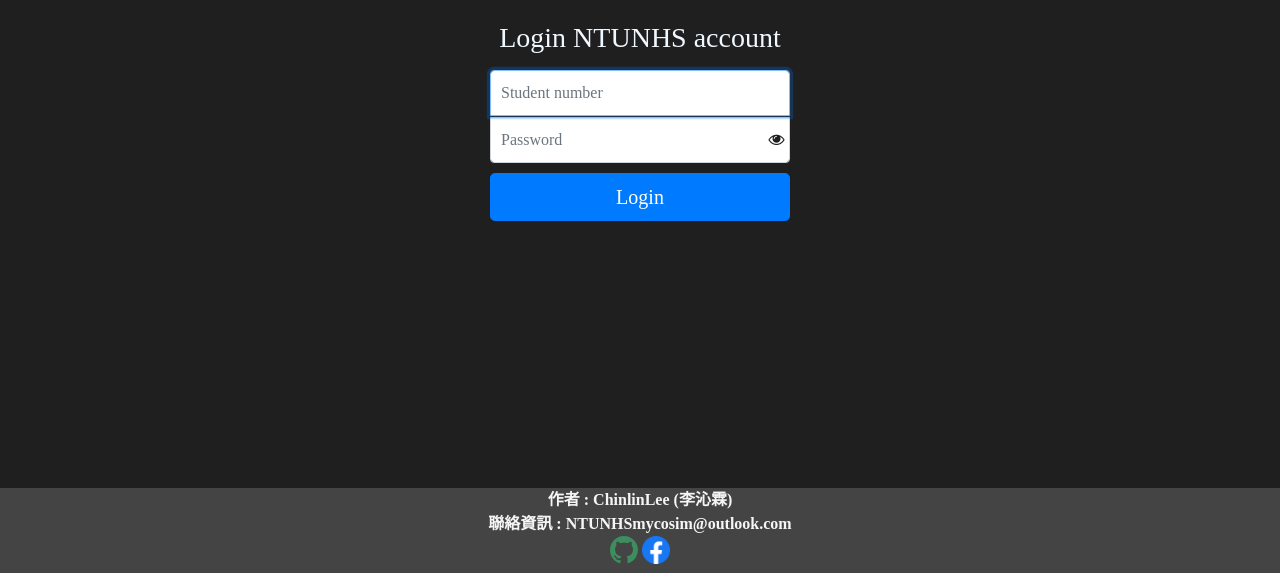
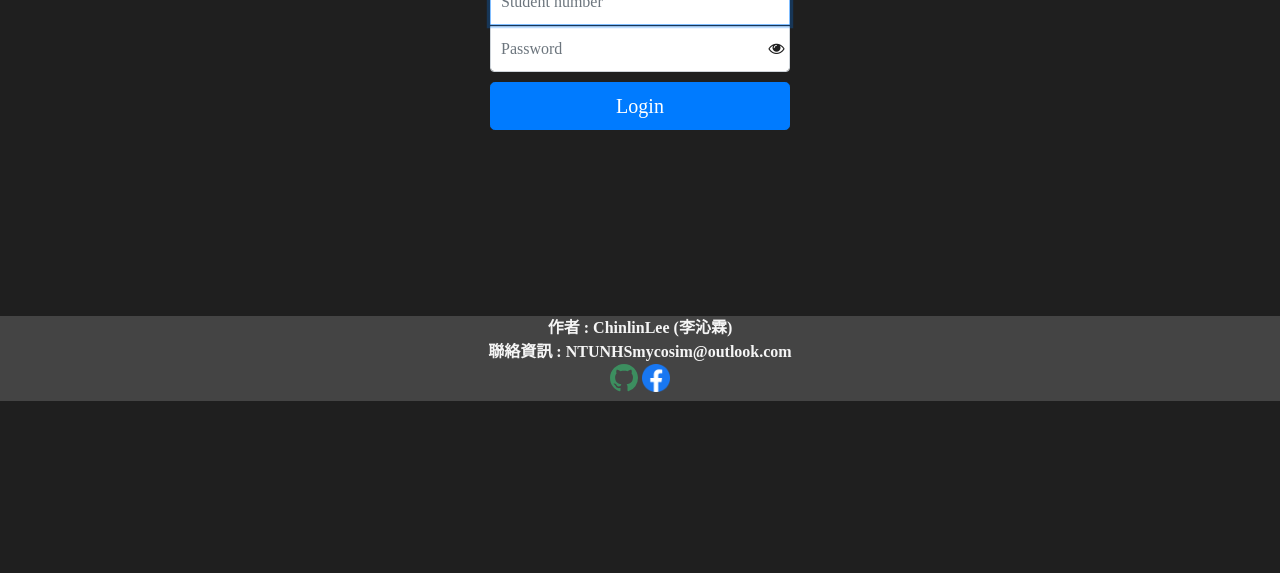
Before and after one commit to Chinlinlee/NTUNHS-Assistant, a website: page views/index_login.html in a window 1280 px wide. Shown: the part 399-972 px from the top of the page. After the commit the page ends 800 px from the top, so only its background shows below. Drawn offline with nearby package versions, Linux system fonts and the light colour scheme; some packages are replaced by stand-ins of ours; a script that the page names is missing.

Commit message:
fix: logo以及登入頁面置中問題
- 更改校徽logo
- 把強制拉到底下的js刪除
- 正確的設定登入表單置中的css
> 100vh - 導航列 - footer

```diff
--- a/views/index_login.html
+++ b/views/index_login.html
@@ -41,9 +41,9 @@
             </ul>
         </div>
     </nav>
-    <div class="container text-center d-flex min-vh-100 justify-content-center align-items-center">
+    <div class="container text-center d-flex justify-content-center align-items-center">
         <form class="form-signin" action="/login" method="post"  onsubmit="return commonFunc.blockUI();">
-            <img class="mb-4" src="./images/NTUNHS.gif" alt="" width="72" height="72">
+            <img class="mb-1" src="./images/temp_logo.png" alt="北護助手logo" width="72" height="92">
             <h1 class="h3 mb-3 font-weight-normal">Login NTUNHS account</h1>
             <label for="inputUsername" class="sr-only">Student number</label>
             <input type="text" name="username" id="inputUsername" class="form-control" placeholder="Student number" required=""
@@ -80,15 +80,6 @@
     function showAlert(err) {
       alert('error: ' + err);
     }
-    $(function () {
-        let height = $(window).height();
-        if (height >= 400) {
-            $('html, body').animate({scrollTop:height}, '100');
-            if (height >= 675) {
-                $('body').css('overflow-y' , 'hidden');
-            }
-        }
-    })
 </script>
 <script async src="https://www.googletagmanager.com/gtag/js?id=G-ZMFWZCWXXN"></script>
 <script>
--- a/views/style/signin.css
+++ b/views/style/signin.css
@@ -10,8 +10,12 @@ body
   font-style: normal;
   color: aliceblue;
   font-weight: 400;
-  padding-top: 4.5rem;
-  margin-bottom: 100px;
+  margin-top: 56px;
+  margin-bottom: 85px;
+}
+
+.container {
+  min-height: calc(100vh - 65px - 85px);
 }
 
 .form-signin {
```
Also changed, not shown: views/images/NTUNHS.gif (deleted), views/images/temp_logo.png (added).
